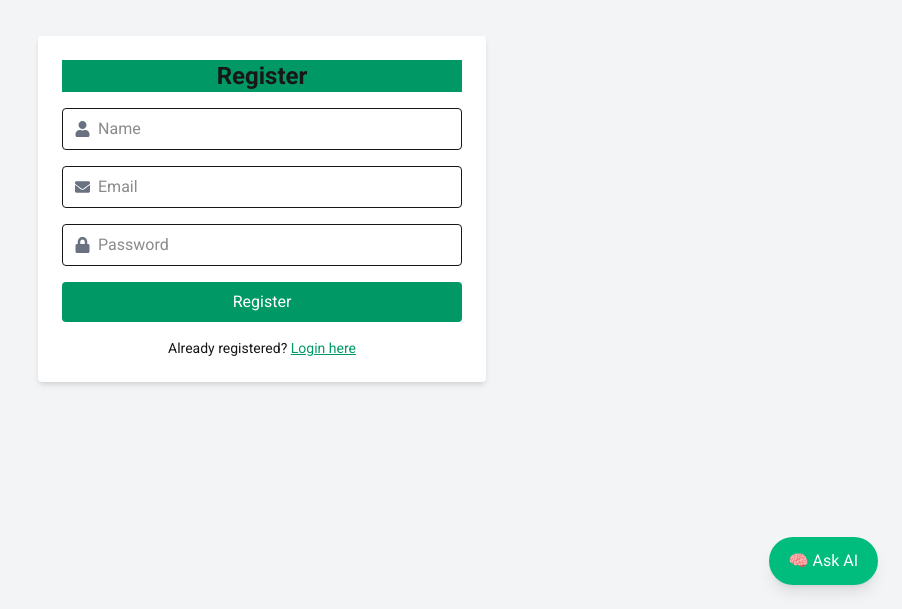
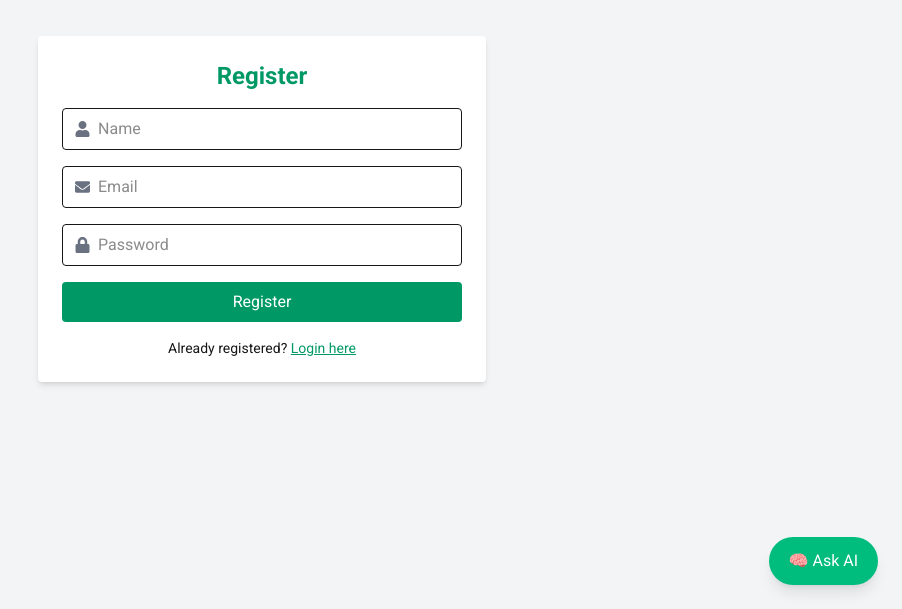
Before and after one commit to PushkarJatla/nextjs-tailwind-optibuy-app, a Next.js app: page / in a window 1280 px wide. Shown: the part 191-800 px from the top of the page, without its empty margins (378-1280 px from the left). Built offline with nearby package versions, Linux system fonts and the light colour scheme.

Commit message:
small bug fix

```diff
--- a/src/app/page.tsx
+++ b/src/app/page.tsx
@@ -33,7 +33,7 @@ export default function RegisterPage() {
   return (
     <div className="min-h-screen flex flex-col items-center justify-center bg-gray-100 px-4">
       <div className="bg-white p-6 rounded shadow-md w-full max-w-md">
-        <h2 className="text-2xl font-bold mb-4 text-center bg-emerald-600">Register</h2>
+        <h2 className="text-2xl font-bold mb-4 text-center text-emerald-600">Register</h2>
         <form onSubmit={handleSubmit} className="space-y-4">
           <div className="flex items-center border rounded px-3 py-2">
             <FaUser className="text-gray-500 mr-2" />
```
